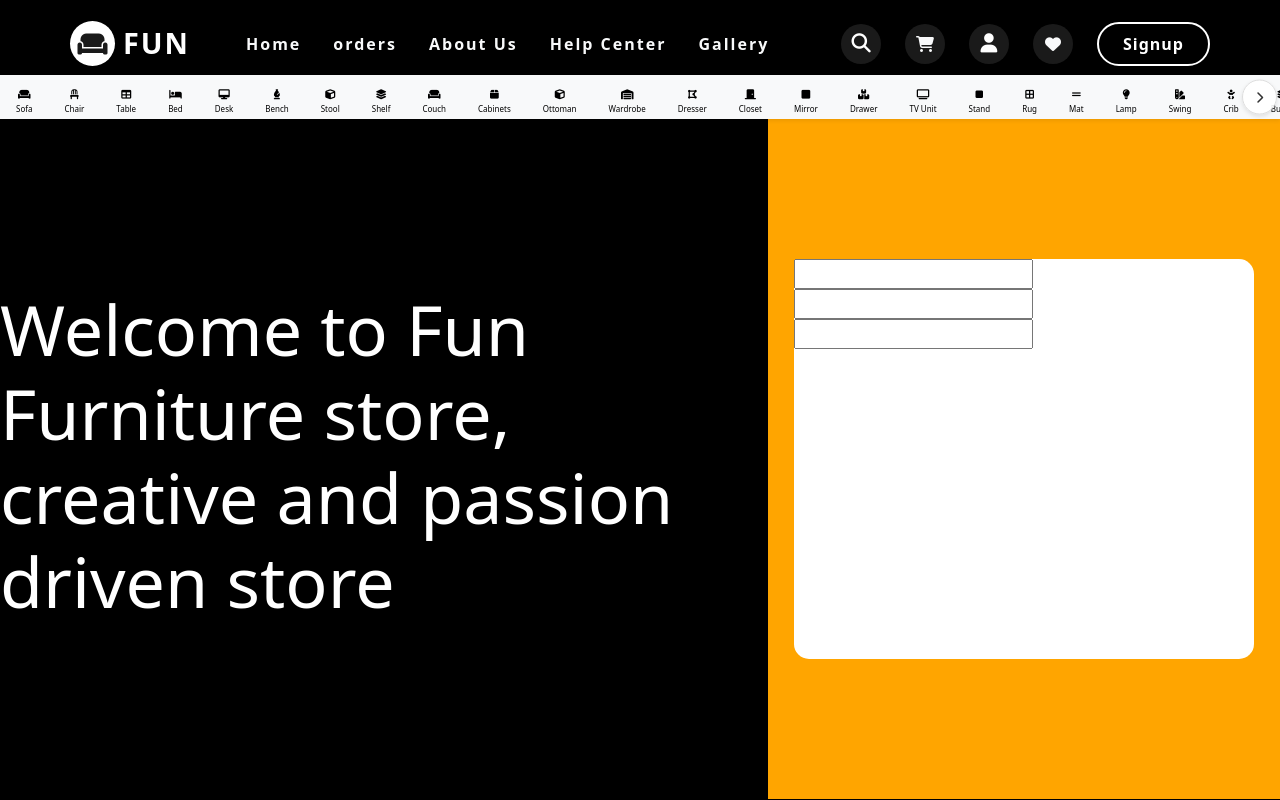
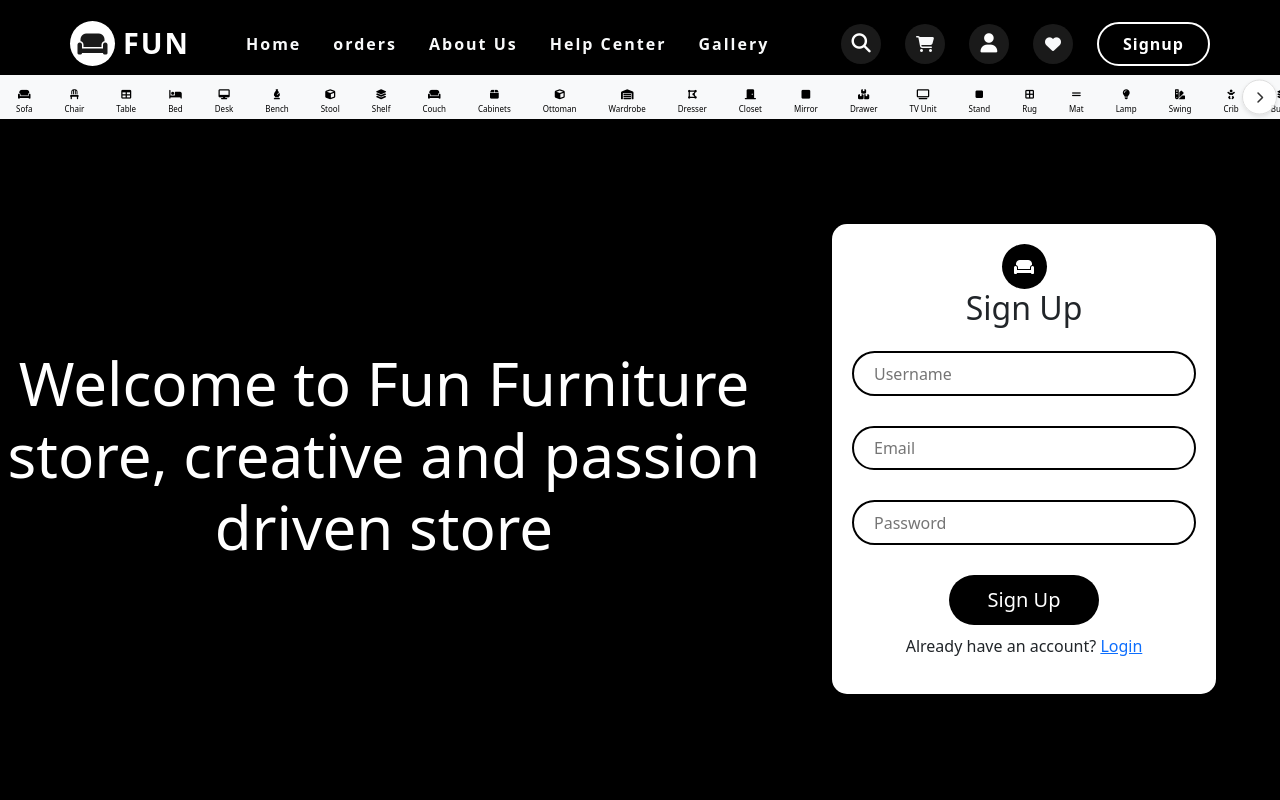
Before and after one commit to ghislainb-cracker/Furniture-store-, a React (Vite) app: page /signup in a window 1280 px wide. Built offline with nearby package versions, Linux system fonts and the light colour scheme.

Commit message:
sixth commit

```diff
--- a/src/components/header.jsx
+++ b/src/components/header.jsx
@@ -37,7 +37,7 @@ export default function Header(){
               <div className="collapse navbar-collapse ms-2" id="navbar">
                 <ul className="navbar-nav nav-links">
                     <li className="nav-item">
-                        <a href="/living" className="nav-link text-light fw-bold">Home</a>
+                        <a href="/" className="nav-link text-light fw-bold">Home</a>
                     </li>
                     <li className="nav-item">
                         <a href="/" className="nav-link text-light fw-bold">orders</a>
--- a/src/index.css
+++ b/src/index.css
@@ -355,16 +355,59 @@
 .signup-form{
   width: 40%;
   height: 100%;
-  background-color: orange;
   display: flex;
   justify-content: center;
   align-items: center;
 }
+.brand-wrapper2{
+  display: flex;
+  justify-content: center;
+}
+.logo-icon2{
+  color: white;
+}
 .signup-form-real{
-  height: 400px;
-  width: 90%;
+  height: 470px;
+  width: 75%;
+  padding: 20px;
   border-radius: 15px;
   background-color: white;
+  display: flex;
+  flex-direction: column;
+  justify-content: center;
+}
+.signup-form-real > input{
+  height: 50px;
+  border: 2px solid #000000;
+  margin-bottom: 30px;
+  border-radius: 25px;
+  padding-inline: 20px;
+}
+.signup-form-real > button {
+  padding-block: 10px;
+  color: #ffffff;
+  width: 150px;
+  border-radius: 25px;
+  border: none;
+  align-self: center;
+  font-size: 20px;
+  background-color: #000000;
+}
+.signup-form-real > p{
+  text-align: center;
+  margin-top: 9px;
+}
+.logo-circle2 {
+    width: 45px;
+    height: 45px;
+    background-color: #000000;
+    border-radius: 50%;
+
+    display: flex;
+    align-items: center;
+    justify-content: center;
+    transition: transform 0.3s ease;
+    align-self: center;
 }
 .welcome{
   width: 60%;
@@ -374,6 +417,7 @@
   align-items: center;
 }
 .welcome > h1{
-  font-size: 70px;
+  font-size: 60px;
   color: white;
+  text-align: center;
 }
--- a/src/navigations/SignUp.jsx
+++ b/src/navigations/SignUp.jsx
@@ -6,22 +6,36 @@ export const SignUp = () => {
     const [email, setEmail] = useState("");
     const [password, setPassword] = useState("");
 
-    function handleSubmit(){
+    function handleSubmit() {
 
     }
 
     return (
         <>
-        <Header/>
+            <Header />
             <div className="signup-container">
                 <div className="welcome">
                     <h1>Welcome to Fun Furniture store, creative and passion driven store</h1>
                 </div>
                 <div className="signup-form">
                     <form onSubmit={handleSubmit} className="signup-form-real">
-                        <input type="text" name="" id="" />
-                        <input type="text" name="" id="" />
-                        <input type="text" name="" id="" />
+
+                        <div className='brand-wrapper2'>
+                            <div className="logo-circle2">
+                                <i className="fas fa-couch logo-icon2"></i>
+                            </div>
+                        </div>
+
+                        <h2 className="text-2xl font-bold mb-4 text-center">Sign Up</h2>
+
+                        <input type="text" name="" id="" placeholder="Username"/>
+
+                        <input type="text" name="" id="" placeholder="Email"/>
+
+                        <input type="text" name="" id="" placeholder="Password"/>
+
+                        <button>Sign Up</button>
+                        <p>Already have an account? <a href="">Login</a></p>
                     </form>
                 </div>
             </div>
```
